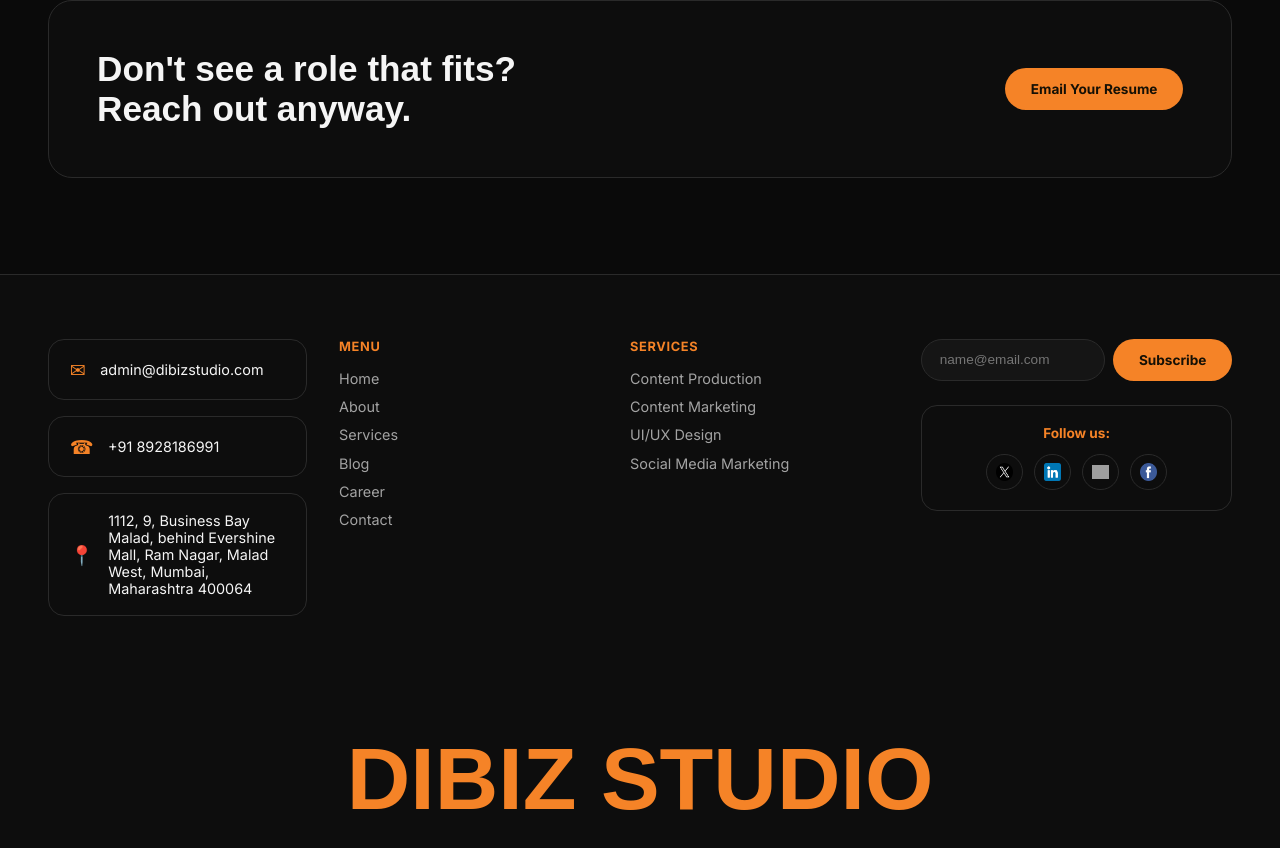
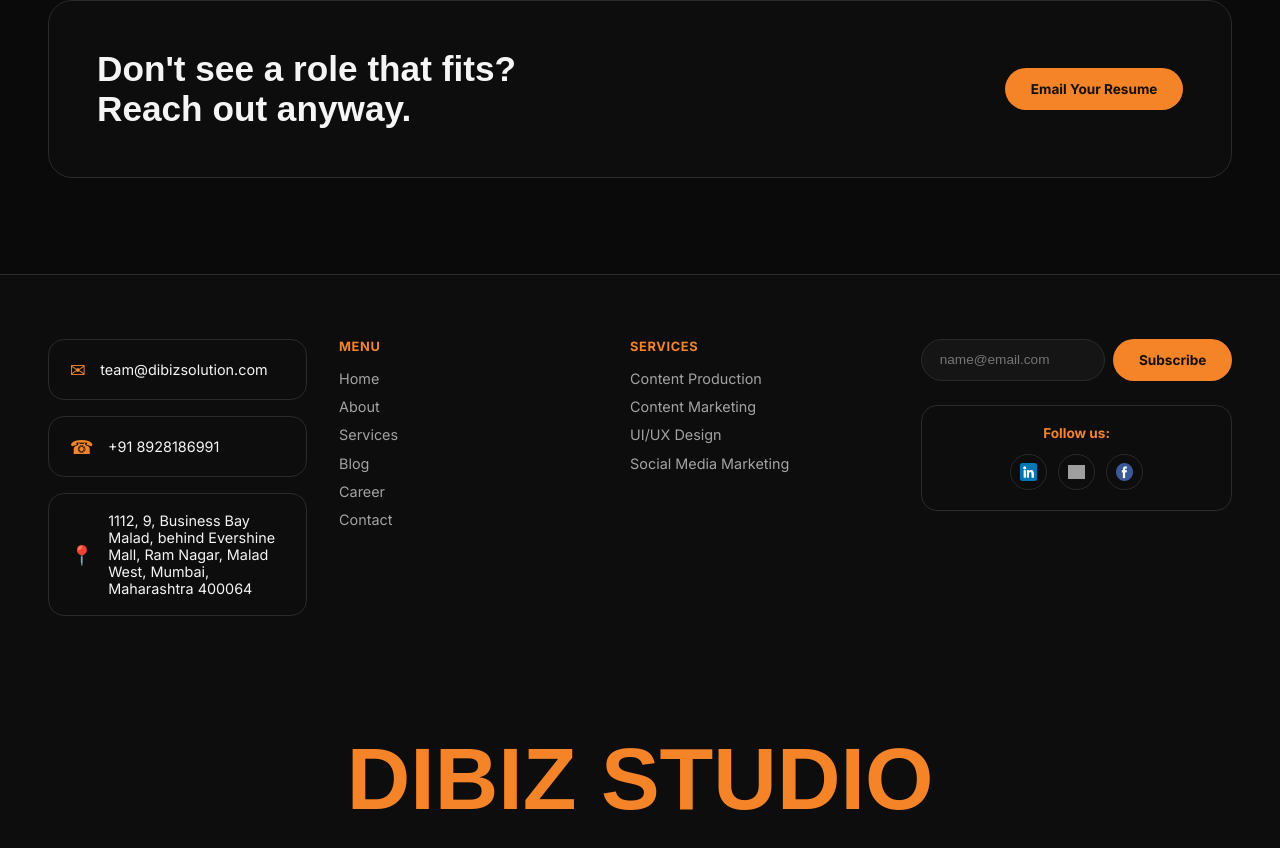
Before and after one commit to dibiz-studio/dibiz-studio, a Next.js app: page /career in a window 1280 px wide. Shown: the part 4094-4942 px from the top of the page. Built offline with nearby package versions, Linux system fonts and the light colour scheme; grey boxes are pictures that could not be loaded; a web font is replaced by a local one.

Commit message:
Change book call button from Calendly to WhatsApp

```diff
--- a/components/Footer.tsx
+++ b/components/Footer.tsx
@@ -46,9 +46,7 @@
           <div className="social-box">
             <p>Follow us:</p>
             <div className="social-icons">
-  <a href="https://x.com/DibizCreates" target="_blank" rel="noopener noreferrer">
-    <img src="/twitter.png" alt="Twitter" />
-  </a>
+
   <a href="https://in.linkedin.com/company/dibiz-studio" target="_blank" rel="noopener noreferrer">
     <img src="/linkedin.png" alt="LinkedIn" />
   </a>
--- a/lib/site-data.ts
+++ b/lib/site-data.ts
@@ -2,11 +2,11 @@
 
 export const siteConfig = {
   name: "Dibiz Studio",
-  email: "admin@dibizstudio.com",
+  email: "team@dibizsolution.com",
   phone: "+91 8928186991",
   phoneHref: "tel:+918928186991",
   address: "1112, 9, Business Bay Malad, behind Evershine Mall, Ram Nagar, Malad West, Mumbai, Maharashtra 400064",
-  bookCallUrl: "https://calendly.com/snigdhasingh-dibizsolution/discovery-call",
+ bookCallUrl: "https://wa.me/918928186991?text=Hi%2C%20I%27d%20like%20to%20schedule%20a%20discovery%20call",
 };
 
 export const primaryNav = [
@@ -95,6 +95,8 @@
 
 export const brandLogos = [
    "/mindwise.png",
+   "/zoukLogo.png",
+   "/fuaarkLogo.png",
   "https://framerusercontent.com/images/dWuG7k1iQ35t2GZRRGRBgoT7JA.png?width=720&height=291",
   "https://framerusercontent.com/images/FtFBrOXGmBZEuSQdGrCX9DRZFys.png?width=1920&height=1080",
   "https://framerusercontent.com/images/EKIg7UwGoNlP7sWXhlEICPVqQSw.png?width=600&height=173",
```
Also changed, not shown: public/fuaarkLogo.png (added), public/zoukLogo.png (added).
